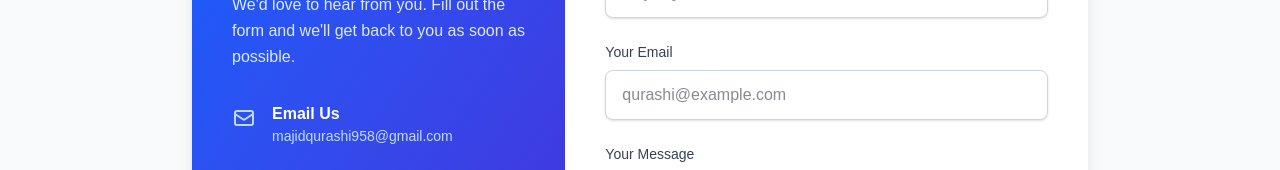
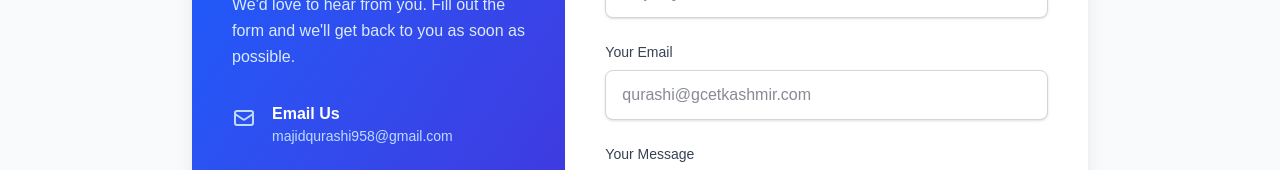
Before and after one commit to majid-qurashi/website-generator, a Next.js app: page /contact in a window 1280 px wide. Shown: the part 444-614 px from the top of the page. Built offline with nearby package versions, Linux system fonts and the light colour scheme.

Commit message:
fix deployment issue

```diff
--- a/src/components/ContactForm.tsx
+++ b/src/components/ContactForm.tsx
@@ -120,7 +120,7 @@ export default function ContactForm() {
                 id="email"
                 required
                 className="w-full px-4 py-3 rounded-lg border border-gray-300 dark:border-gray-600 bg-white dark:bg-gray-700 text-gray-900 dark:text-white focus:ring-2 focus:ring-blue-500 focus:border-transparent transition-colors shadow-sm outline-none"
-                placeholder="qurashi@example.com"
+                placeholder="qurashi@gcetkashmir.com"
               />
             </div>
 
```
